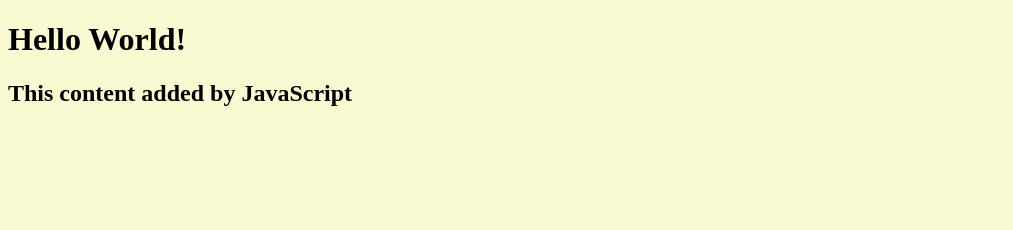
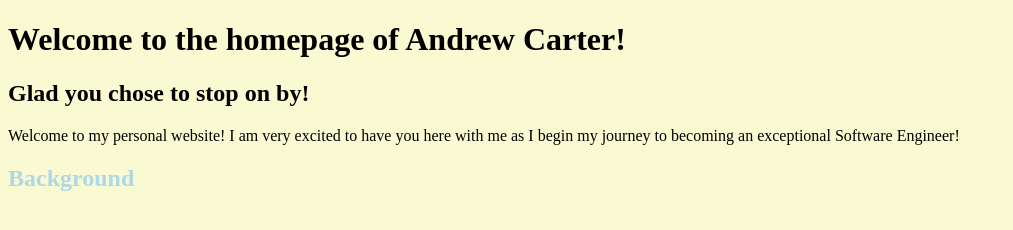
Before and after one commit to AndrewTCarter/My-Personal-Website, a plain HTML site: page index.html in a window 1280 px wide. Shown: the whole page, without its empty margins (0-1013 px from the left). Drawn offline with Linux system fonts and the light colour scheme.

Commit message:
Adding some more HTML and CSS

```diff
--- a/index.html
+++ b/index.html
@@ -2,10 +2,12 @@
 <html lang="en">
     <head>
         <link rel="stylesheet" href="style.css"/>
-        <title>My Personal Website</title>
+        <title>Andrew Carter's Personal Website</title>
     </head>
     <body>
-        <h1>Hello World!</h1>
-        <script src="script.js"></script>
+        <h1>Welcome to the homepage of Andrew Carter!</h1>
+        <script src="script.js" class = "subheader"></script>
+        <p>Welcome to my personal website! I am very excited to have you here with me as I begin my journey to becoming an exceptional Software Engineer!</p>
+        <h2 class = "subheader">Background</h2>
     </body>
 </html>
--- a/script.js
+++ b/script.js
@@ -1,4 +1,4 @@
 const h2 = document.createElement("h2");
-h2.textContent = "This content added by JavaScript";
+h2.textContent = "Glad you chose to stop on by!";
 
 document.querySelector("body").appendChild(h2);
--- a/style.css
+++ b/style.css
@@ -2,6 +2,6 @@ body {
     background: lightgoldenrodyellow;
 }
 
-h1 {
-    text-emphasis-color: brown;
+.subheader{
+    color: lightblue;
 }
```
